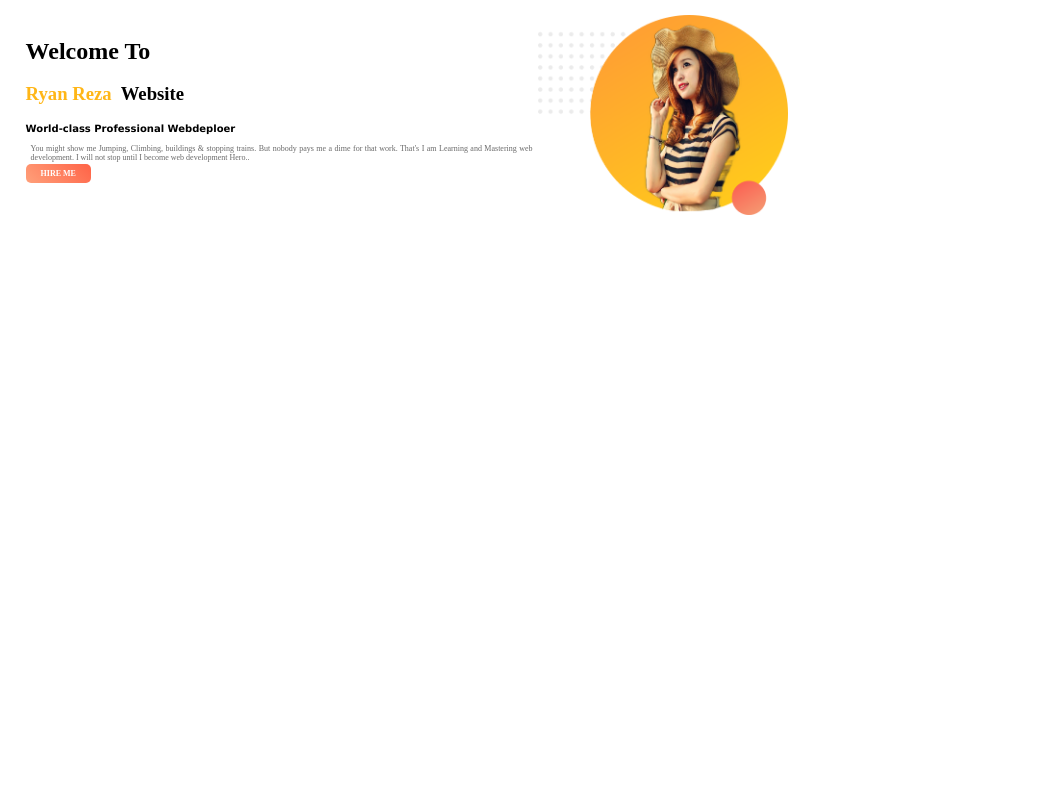
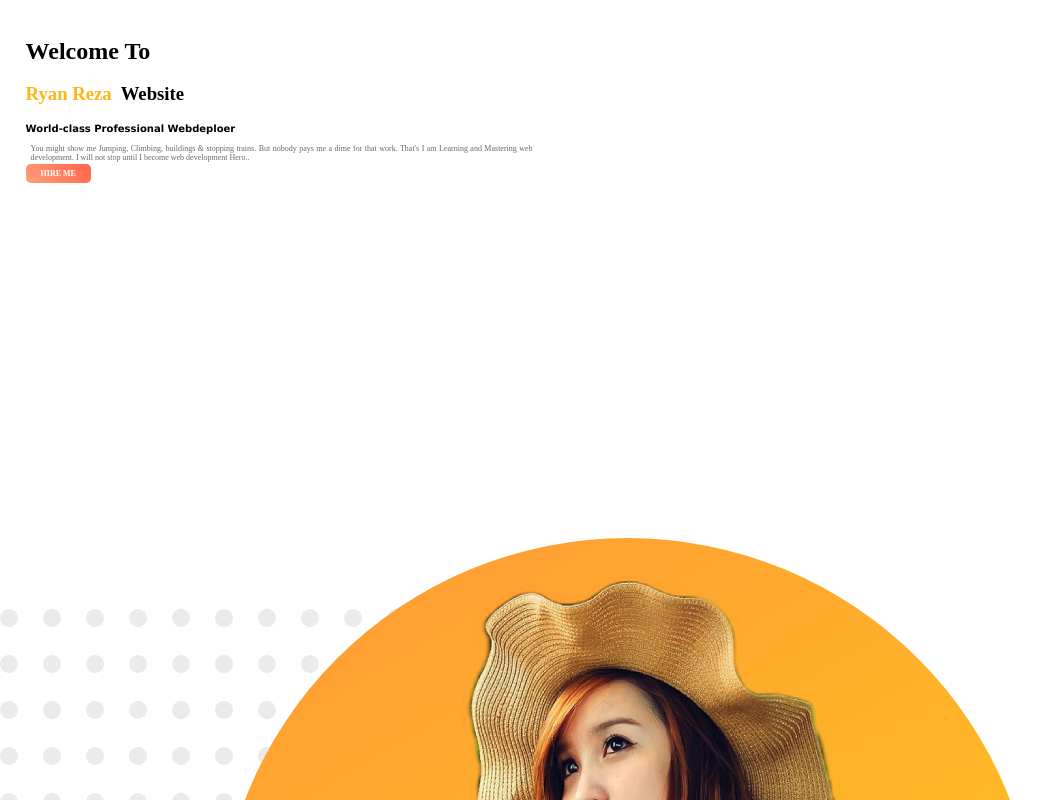
Before and after one commit to ryanreza07/ryan, a plain HTML site: page index.html in a window 1280 px wide. Shown: the top 800 px of the page, without its empty margins (0-1048 px from the left). Drawn offline with Linux system fonts and the light colour scheme; files that its build step writes are made by us from their sources.

Commit message:
css file save changes

```diff
--- a/style.css
+++ b/style.css
@@ -47,9 +47,6 @@ a:hover{
 .half-width-1{
 	float: left;
 }
-img{
-	margin-right: 15px;
-	margin-top: 15px;
-	height: 200px;
-	width: 250px;
+.half-width-1 img{
+    width: 100%;
 }
```
